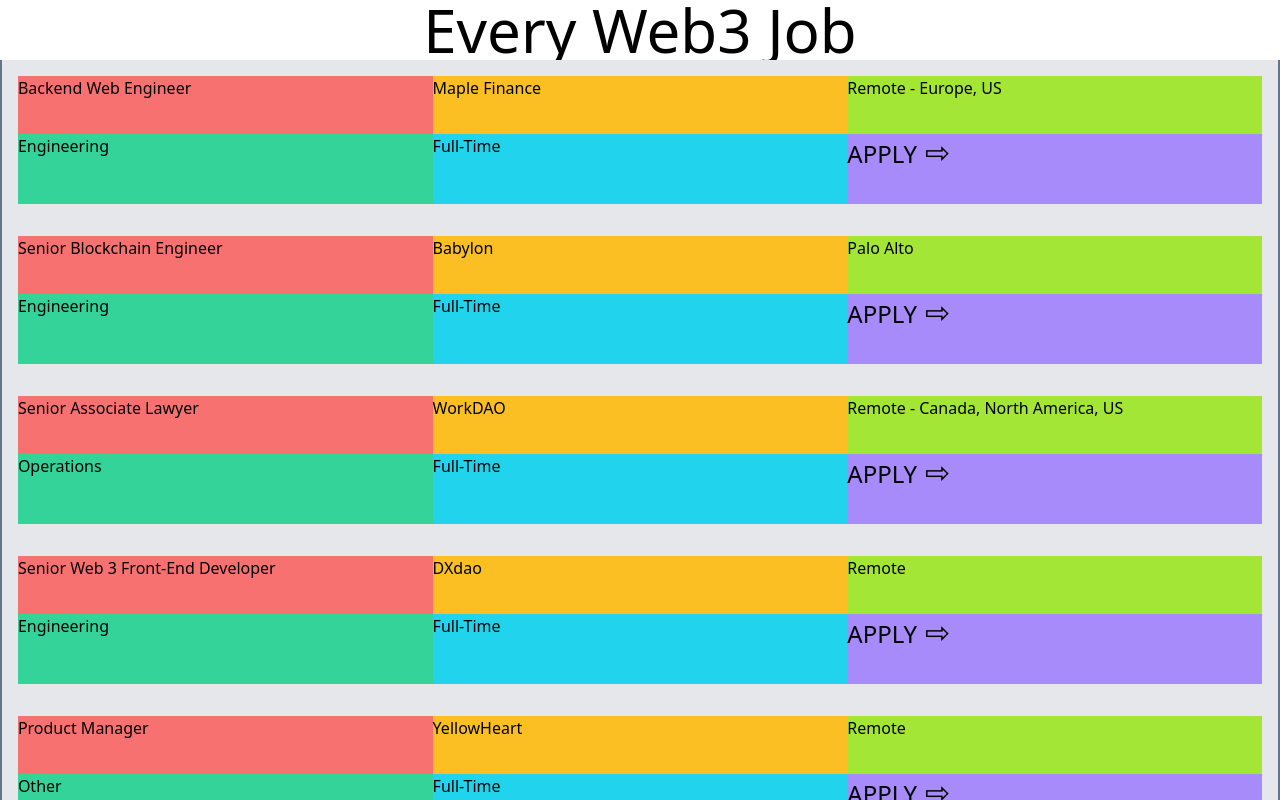
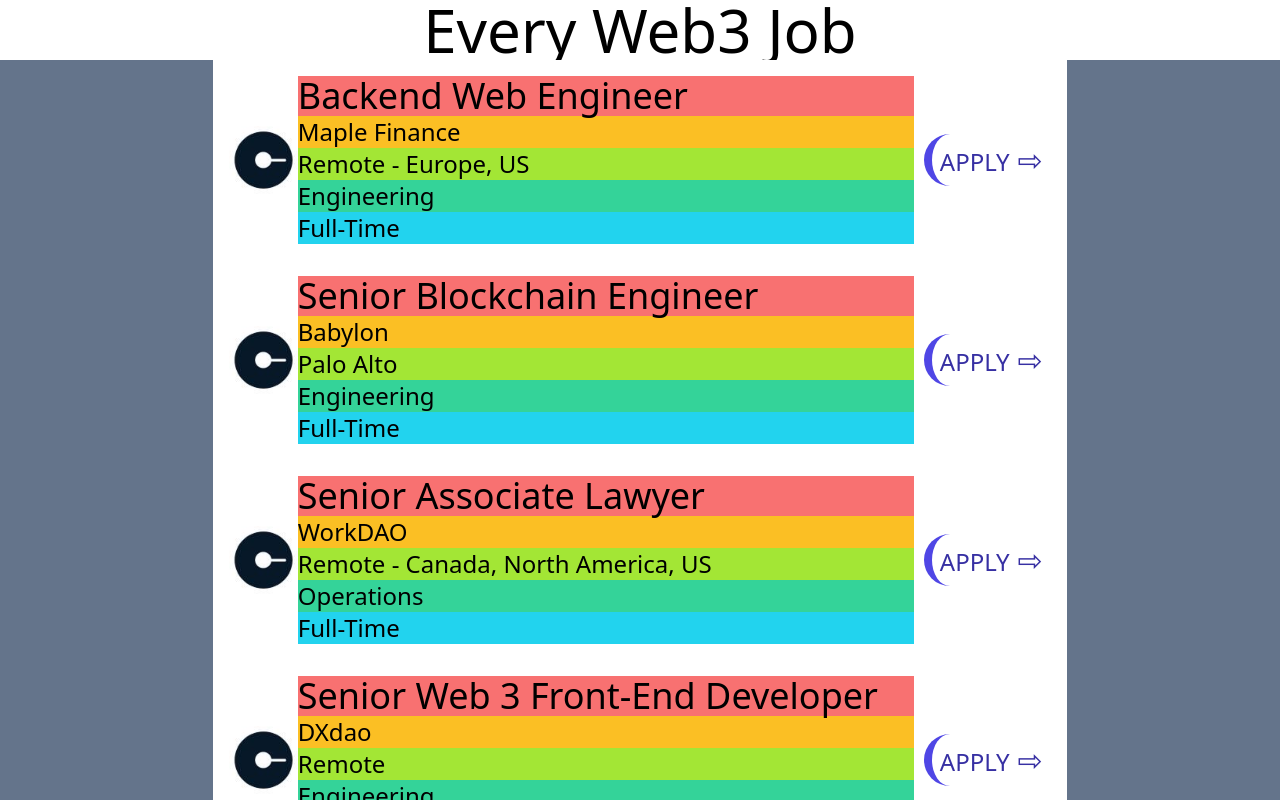
Before and after one commit to TheyCallMeCheng/everyweb3-frontend, a React (Create React App) app: page / in a window 1280 px wide. Shown: the top 800 px of the page. Built offline with nearby package versions, Linux system fonts and the light colour scheme.

Commit message:
feat: basic layout

```diff
--- a/src/components/JobItem.js
+++ b/src/components/JobItem.js
@@ -2,26 +2,33 @@
 
 const JobItem = (props) => {
   return (
-    <div className='flex flex-wrap justify-evenly  h-40 p-4'>
-        <h2 className='bg-red-400 w-1/3 flex '>
+    <div className='flex flex-wrap p-4 '>
+        <div className='w-1/12 flex justify-center items-center'>
+            <img src='placeholder.jpeg'/>
+        </div>
+        <div className='w-9/12'>
+            <h2 className='bg-red-400 text-4xl'>
                 {props.jobItem.Job_title}
             </h2>
-        <p className='bg-amber-400 w-1/3'>
+            <p className='bg-amber-400 text-2xl'>
             {props.jobItem.Company}
             </p>
-        <p className='bg-lime-400 w-1/3'>
+            <p className='bg-lime-400 text-2xl '>
             {props.jobItem.Location}
             </p>
-        <p className='bg-emerald-400 w-1/3'>
+            <p className='bg-emerald-400 text-2xl'>
             {props.jobItem.Category}
             </p>
-        <p className='bg-cyan-400 w-1/3'>
+            <p className='bg-cyan-400  text-2xl'>
             {props.jobItem.Contract_Type}
             </p>
-        <a className='bg-violet-400 text-2xl uppercase w-1/3'>
+        </div>
+        <div className='w-2/12 flex justify-end items-center'>
+            <a className='  text-2xl uppercase p-2 text-indigo-800 border-solid border-l-8 border-indigo-600 rounded-full'>
                 Apply
                 <span className='text-3xl '> ⇨</span>
             </a>
+        </div>
     </div>
   )
 }
--- a/src/components/JobListings.js
+++ b/src/components/JobListings.js
@@ -3,11 +3,11 @@
 
 const JobsListings = (props) => {
     return (
-    <div>
+    <div className='md:w-8/12'>
         {
             props.jobs.map(jobItem => {
                 return (
-                        <div className="bg-gray-200">
+                        <div className="bg-white" >
                             <JobItem  jobItem={jobItem} />
                         </div>
                         )
```
Also changed, not shown: public/placeholder.jpeg (added). Lines whose indentation alone changed are shown as unchanged.
